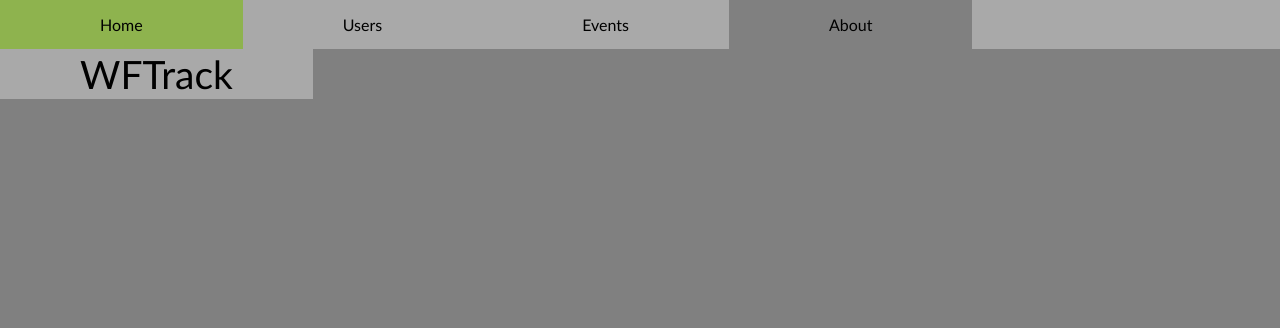
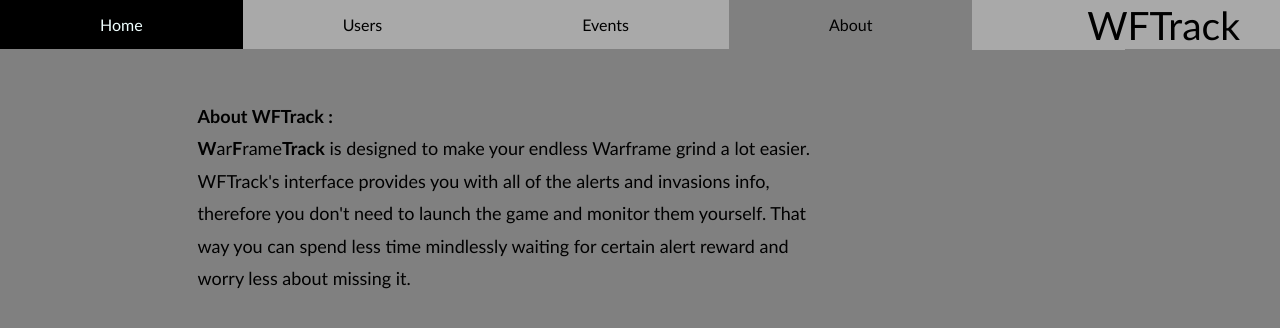
Before and after one commit to Teth/webprogbase-lab1, a plain HTML site: page about.html in a window 1280 px wide. Drawn offline with Linux system fonts and the light colour scheme.

Commit message:
menu improv, hover color change

```diff
--- a/about.html
+++ b/about.html
@@ -19,7 +19,13 @@
   </div>
 
     <div class="contents">
-
+      <p id="p_about">
+          <b>About WFTrack :</b><br>
+          <b>W</b>ar<b>F</b>rame<b>Track</b> is designed to make your endless Warframe grind a lot easier.<br>
+          WFTrack's interface provides you with all of the alerts and invasions info, therefore you don't
+          need to launch the game and monitor them yourself. That way you can spend less time mindlessly
+          waiting for certain alert reward and worry less about missing it.
+      </p>
     </div>
 </body>
 </html>
--- a/stylesheets/style.css
+++ b/stylesheets/style.css
@@ -13,11 +13,14 @@
     }
     li a.logo{
         font-size: 39px;
-        padding:  2px 80px;
-        overflow:hidden;
+        padding:  2px ;
+        padding-left: 75%;
+        padding-right: 0;
+        overflow:visible;
     }
     li.menu a:hover:not(.active_screen):not(.logo){
-        background-color: rgb(142, 179, 78);
+        background-color: black;
+        color: azure;
     }
     ul.menu {
         text-align: center;
@@ -49,3 +52,12 @@
     body{
             background-color: gray;
     }
+    #p_about{
+        font-family: 'Gill Sans', 'Gill Sans MT', Calibri, 'Trebuchet MS', sans-serif;
+        font-size: 18px;
+        font-weight: 200;
+        max-width: 50%;
+        line-height: 1.8;
+        margin-left: 15%;
+        margin-top: 100px;
+    }
```
